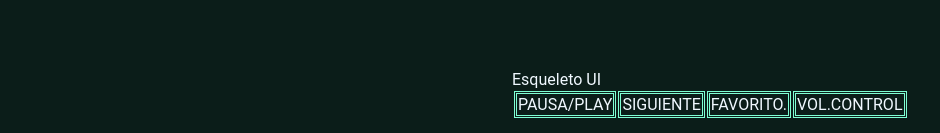
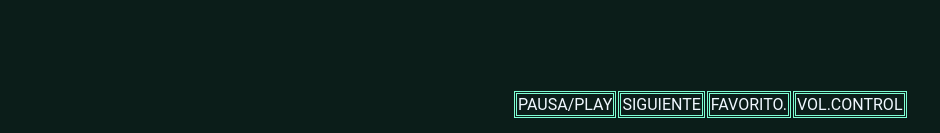
Before and after one commit to UNIZAR-30226-2020-05/FrontEnd, an Angular app: page / in a window 1280 px wide. Shown: the part 664-797 px from the top of the page, without its empty margins (0-940 px from the left). Built offline with nearby package versions, Linux system fonts and the light colour scheme.

Commit message:
Actualizado

```diff
--- a/src/app/reproductor/reproductor.component.css
+++ b/src/app/reproductor/reproductor.component.css
@@ -7,6 +7,5 @@ div {
 }
 
 td{
-  border: aquamarine;
-  border-style: double;
+  border: double aquamarine;
 }
--- a/src/app/reproductor/reproductor.component.html
+++ b/src/app/reproductor/reproductor.component.html
@@ -1,4 +1,4 @@
-<div>Esqueleto UI
+<div>
   <table>
     <td>PAUSA/PLAY</td><td>SIGUIENTE </td><td> FAVORITO.</td><td> VOL.CONTROL</td>
   </table>
```
